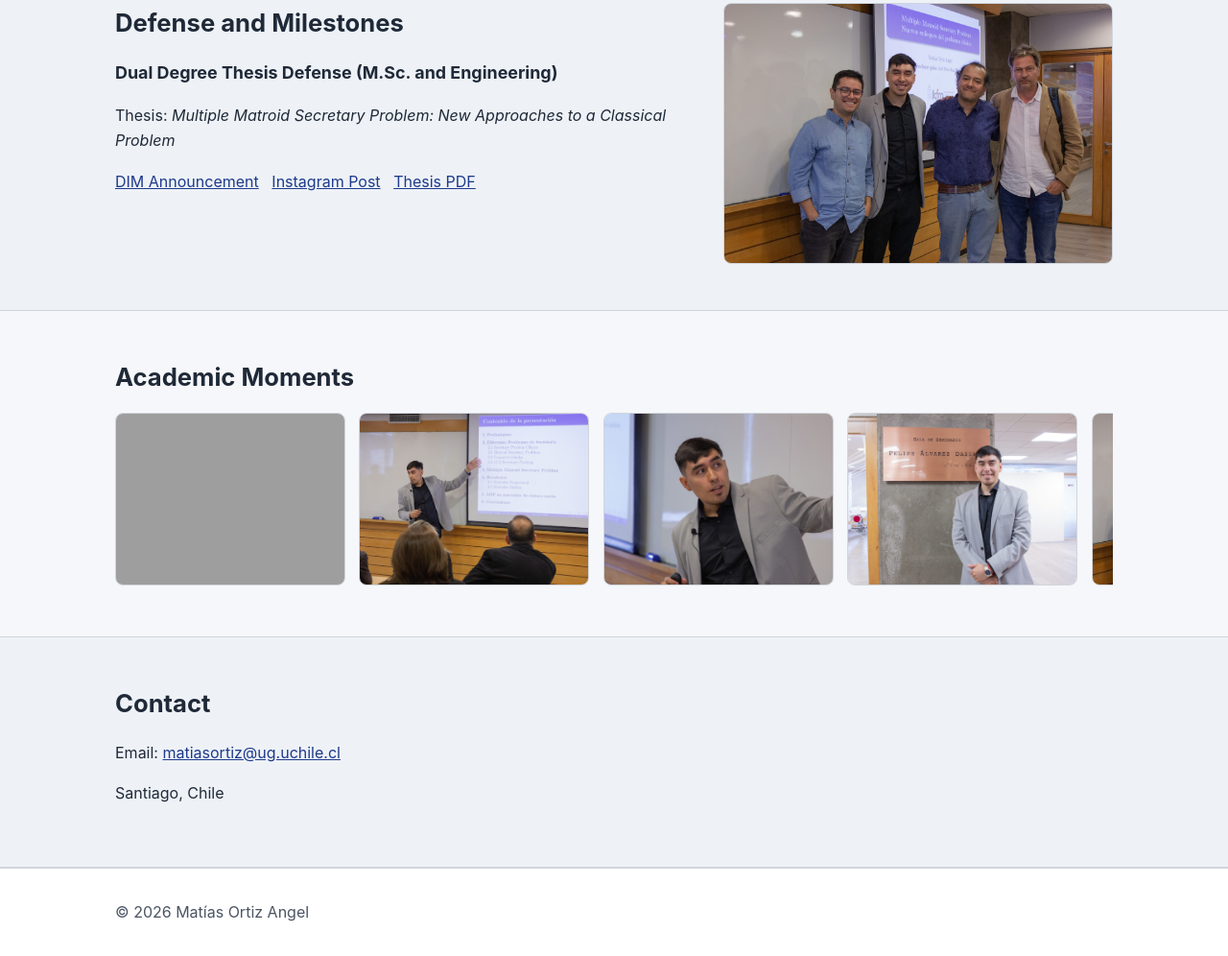
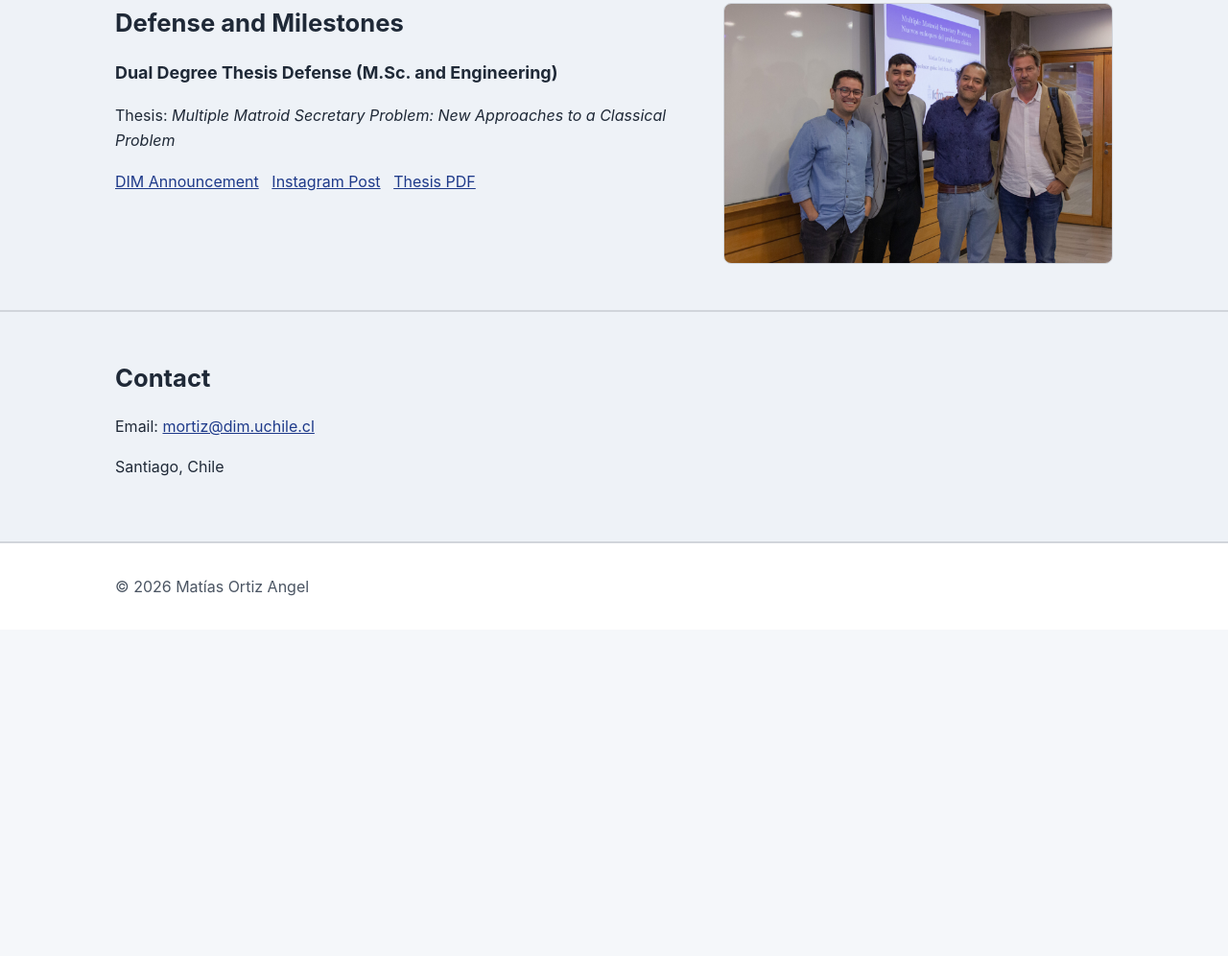
Before and after one commit to Matitox/Matias_website, a plain HTML site: page index.html in a window 1280 px wide. Shown: the part 4737-5733 px from the top of the page at 96% size. After the commit the page ends 5393 px from the top, so only its background shows below. Drawn offline with Linux system fonts and the light colour scheme; grey boxes are pictures that could not be loaded.

Commit message:
Remove academic moments and update email

```diff
--- a/index.html
+++ b/index.html
@@ -28,7 +28,7 @@
               rel="noopener noreferrer"
               >Google Scholar</a
             >
-            <a class="btn" href="mailto:matiasortiz@ug.uchile.cl">Contact</a>
+            <a class="btn" href="mailto:mortiz@dim.uchile.cl">Contact</a>
           </div>
         </div>
         <img
@@ -291,25 +291,12 @@
         </div>
       </section>
 
-      <section id="gallery" class="section">
-        <div class="container">
-          <h2>Academic Moments</h2>
-          <div class="photo-strip" aria-label="Scrollable photo gallery">
-            <img src="assets/images/gallery-1.jpg" alt="Portrait of Matías" />
-            <img src="assets/images/gallery-2.jpg" alt="Defense moment at FCFM" />
-            <img src="assets/images/gallery-3.jpg" alt="Presentation and discussion during defense period" />
-            <img src="assets/images/gallery-4.jpg" alt="Academic presentation photo" />
-            <img src="assets/images/talk.jpg" alt="Speaking at thesis defense" />
-          </div>
-        </div>
-      </section>
-
       <section id="contact" class="section alt">
         <div class="container">
           <h2>Contact</h2>
           <p>
             Email:
-            <a href="mailto:matiasortiz@ug.uchile.cl">matiasortiz@ug.uchile.cl</a>
+            <a href="mailto:mortiz@dim.uchile.cl">mortiz@dim.uchile.cl</a>
           </p>
           <p>Santiago, Chile</p>
         </div>
```
